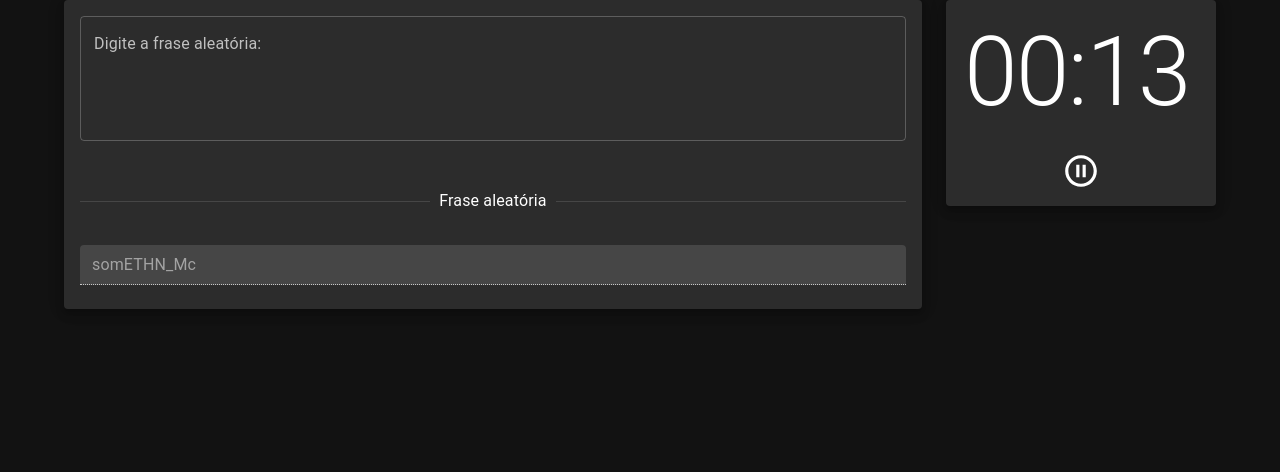
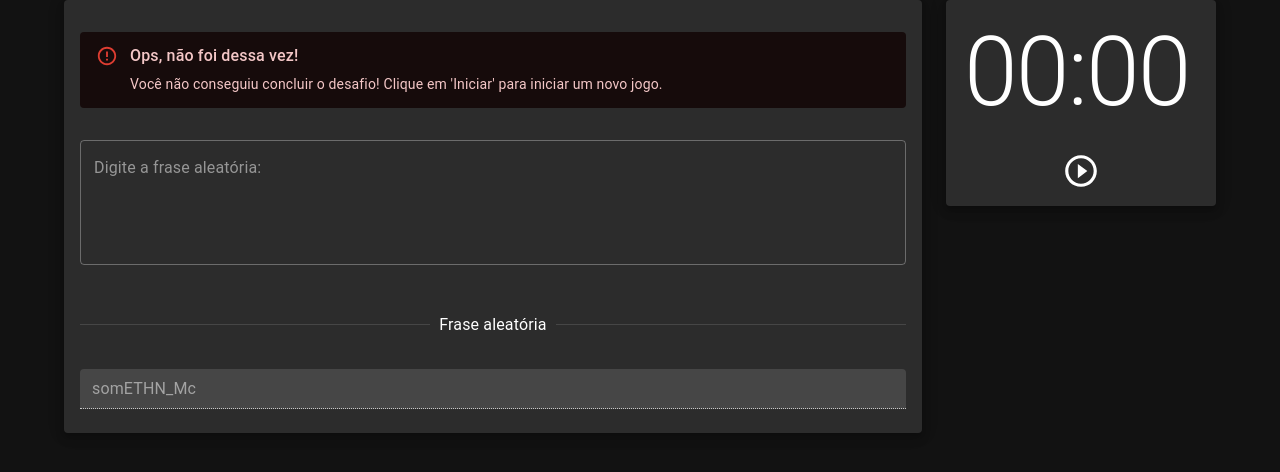
Before and after one commit to felipeproj/react-typer, a React (Create React App) app: page / in a window 1280 px wide. Both pictures are taken after a click on the button "play". Shown: the top 472 px of the page. Built offline with nearby package versions, Linux system fonts and the light colour scheme.

Commit message:
fix: Fixing countdown bugs and removing console.log

```diff
--- a/src/components/countdown/Countdown.js
+++ b/src/components/countdown/Countdown.js
@@ -8,6 +8,7 @@ import IconButton from "@mui/material/IconButton";
 import PlayCircleOutlineIcon from "@mui/icons-material/PlayCircleOutline";
 import PauseCircleOutlineIcon from "@mui/icons-material/PauseCircleOutline";
 import StopCircleIcon from "@mui/icons-material/StopCircle";
+import Tooltip from "@mui/material/Tooltip";
 
 const centralizeCardContent = {
   display: "flex",
@@ -19,7 +20,7 @@ const centralizeCardContent = {
 };
 
 function Countdown({
-  defaultTime = 15,
+  defaultTime = 1,
   countdownStarted,
   countdownPaused,
   countdownUnpaused,
@@ -30,12 +31,17 @@ function Countdown({
   const [timer, setTimer] = React.useState(0);
   const [formattedTimer, setFormattedTimer] = React.useState(formatTime(timer));
 
+  // TODO: Fix the innumerable timer change calls
   React.useEffect(() => {
     const interval = setInterval(() => {
-      if (!timerPaused) setTimer((timer) => timer - 1);
+      if (!timerPaused && timer > 0) setTimer((timer) => timer - 1);
     }, 1000);
-    timer === 0 && finalizeTimer(interval);
-    setFormattedTimer(formatTime(timer));
+    if (!showStart) {
+      setFormattedTimer(formatTime(timer));
+      if (timer === 0) {
+        finalizeTimer(interval);
+      }
+    }
 
     return () => clearInterval(interval);
   }, [timer, timerPaused]);
@@ -86,27 +92,24 @@ function Countdown({
         <CardActions sx={centralizeCardContent}>
           <Box>
             {timerPaused ? (
-              <IconButton aria-label="stop">
-                <StopCircleIcon
-                  sx={{ height: 38, width: 38 }}
-                  onClick={stopTimer}
-                />
-              </IconButton>
+              <Tooltip title="Stop">
+                <IconButton aria-label="stop" onClick={stopTimer}>
+                  <StopCircleIcon sx={{ height: 38, width: 38 }} />
+                </IconButton>
+              </Tooltip>
             ) : null}
             {!showStart && !timerPaused ? (
-              <IconButton aria-label="pause">
-                <PauseCircleOutlineIcon
-                  sx={{ height: 38, width: 38 }}
-                  onClick={pauseTimer}
-                />
-              </IconButton>
+              <Tooltip title="Pause">
+                <IconButton aria-label="pause" onClick={pauseTimer}>
+                  <PauseCircleOutlineIcon sx={{ height: 38, width: 38 }} />
+                </IconButton>
+              </Tooltip>
             ) : (
-              <IconButton aria-label="play">
-                <PlayCircleOutlineIcon
-                  sx={{ height: 38, width: 38 }}
-                  onClick={startTimer}
-                />
-              </IconButton>
+              <Tooltip title="Play">
+                <IconButton aria-label="play" onClick={startTimer}>
+                  <PlayCircleOutlineIcon sx={{ height: 38, width: 38 }} />
+                </IconButton>
+              </Tooltip>
             )}
           </Box>
         </CardActions>
--- a/src/components/typer/AlertConfiguration.js
+++ b/src/components/typer/AlertConfiguration.js
@@ -7,7 +7,7 @@ export const AlertConfigurationEnum = {
 export const AlertConfiguration = {
   default: {
     open: false,
-    severity: "",
+    severity: "info",
     title: "",
     text: "",
   },
--- a/src/components/typer/Typer.js
+++ b/src/components/typer/Typer.js
@@ -10,7 +10,6 @@ import { AlertConfiguration } from "./AlertConfiguration";
 
 function Typer({
   generatedPhrase = "",
-  endGame,
   typedPhrase = "",
   setTypedPhrase,
   disabled = false,
--- a/src/pages/home/Home.js
+++ b/src/pages/home/Home.js
@@ -7,14 +7,6 @@ import Typer from "../../components/typer/Typer";
 import Countdown from "../../components/countdown/Countdown";
 import generateRandomPhrase from "../../shared/randomPhrase";
 import { AlertConfigurationEnum } from "../../components/typer/AlertConfiguration";
-
-const Item = styled(Paper)(({ theme }) => ({
-  backgroundColor: theme.palette.mode === "dark" ? "#1A2027" : "#fff",
-  ...theme.typography.body2,
-  padding: theme.spacing(1),
-  textAlign: "center",
-  color: theme.palette.text.secondary,
-}));
 
 function Home() {
   const [typedPhrase, setTypedPhrase] = React.useState("");
@@ -58,6 +50,7 @@ function Home() {
     setTyperDisabled(true);
     endGame();
   }
+
   return (
     <Container>
       <Grid container columnSpacing={{ xs: 1, sm: 2, md: 3 }}>
```
